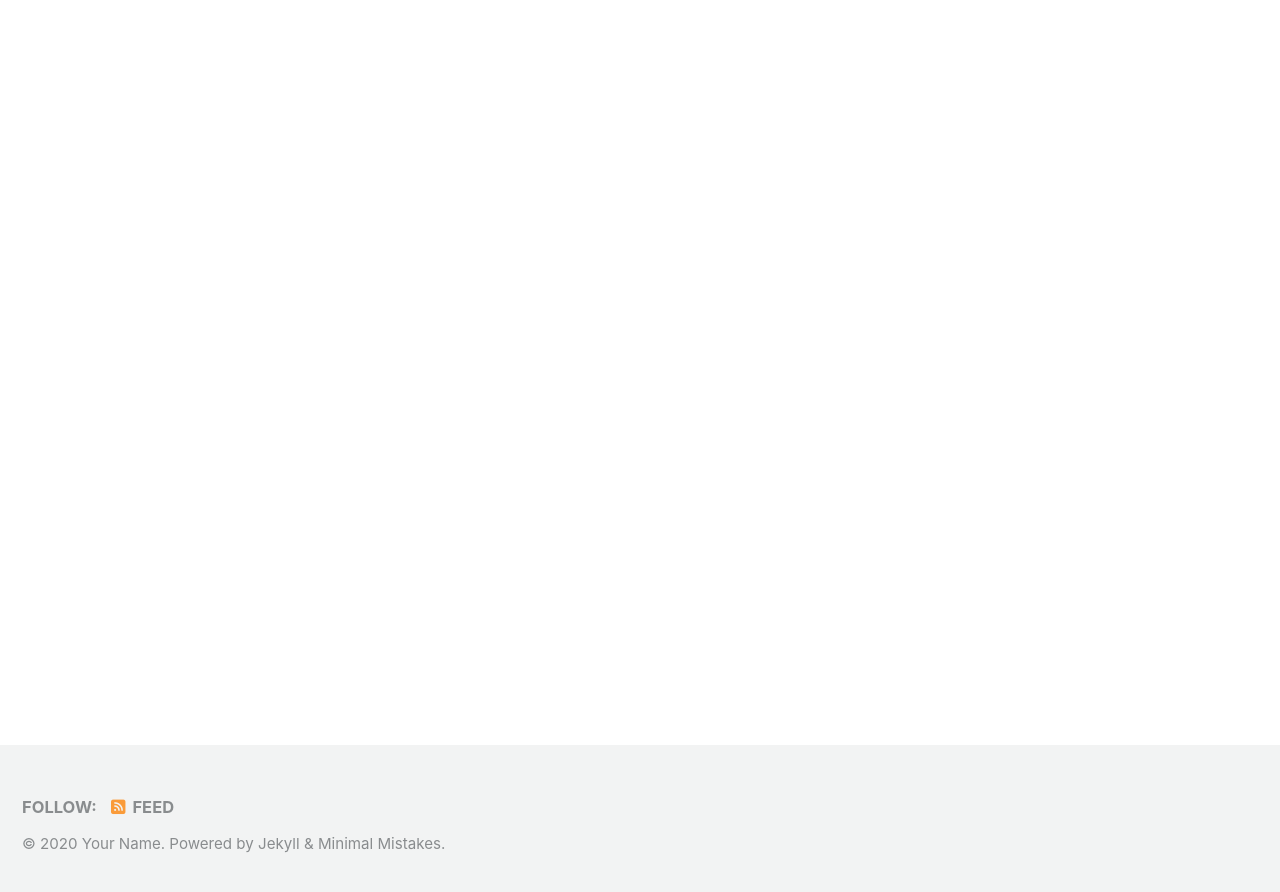
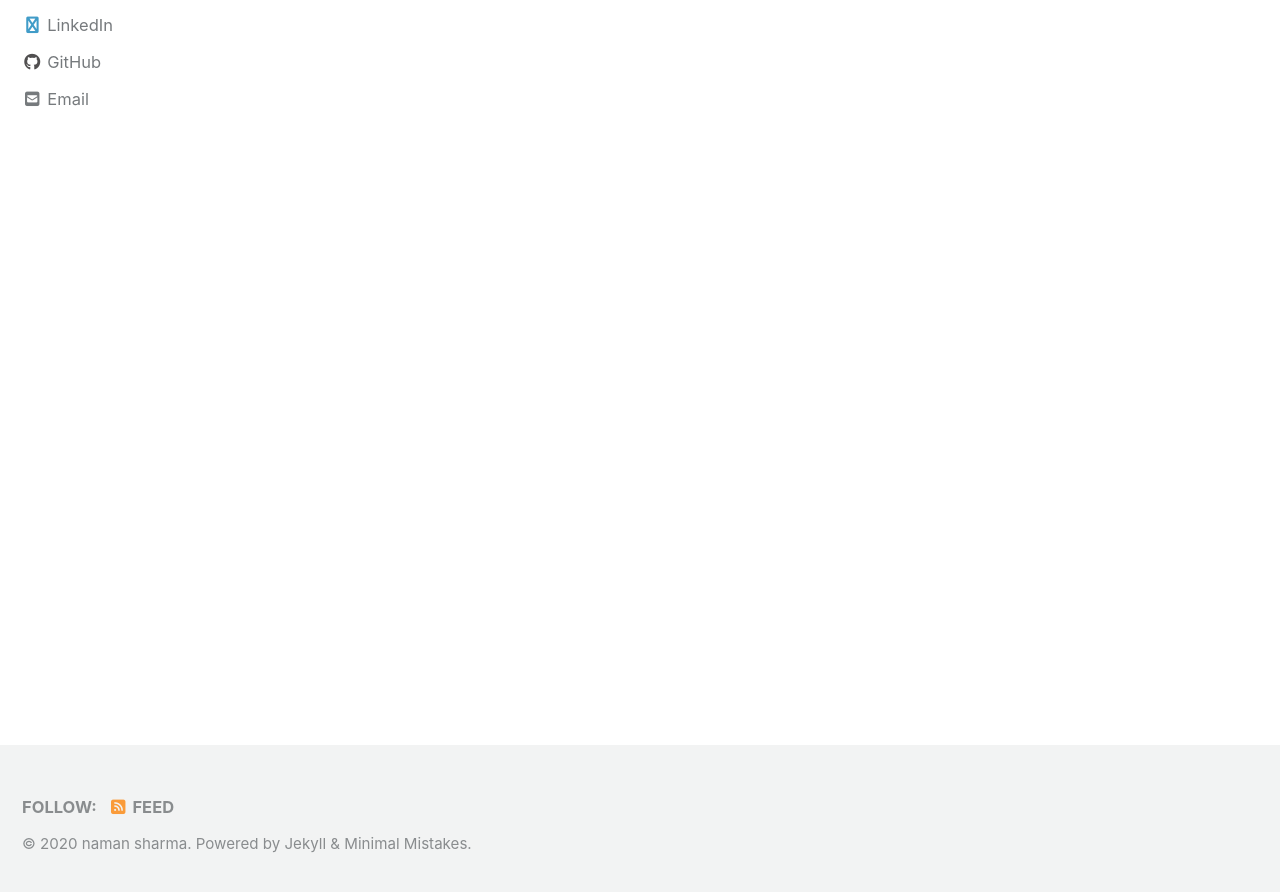
Before and after one commit to nmnshrma/nmnshrma.github.io, a Jekyll site: the page built from index.html, in a window 1280 px wide and 900 px high, scrolled down 222 px. Shown: the top 892 px of the window. Built offline with Jekyll 4.4.1, drawn with Linux system fonts in a browser that asks for light colours; cached includes are drawn as plain includes; nearby versions of some CDN libraries; the list of posts is cut into pages by our own code; some of the changed text lies outside the part shown.

Commit message:
Add Basic Info

```diff
--- a/_config.yml
+++ b/_config.yml
@@ -16,11 +16,11 @@ minimal_mistakes_skin    : "default" # "air", "aqua", "contrast", "dark", "dirt"
 
 # Site Settings
 locale                   : "en-US"
-title                    : "Site Title"
+title                    : "naman sharma"
 title_separator          : "-"
 subtitle                 : # site tagline that appears below site title in masthead
-name                     : "Your Name"
-description              : "An amazing website."
+name                     : "naman sharma"
+description              : "a place for my experiments."
 url                      : # the base hostname & protocol for your site e.g. "https://mmistakes.github.io"
 baseurl                  : # the subpath of your site, e.g. "/blog"
 repository               : # GitHub username/repo-name e.g. "mmistakes/minimal-mistakes"
@@ -107,18 +107,18 @@ analytics:
 
 # Site Author
 author:
-  name             : "Your Name"
+  name             : "naman sharma"
   avatar           : # path of avatar image, e.g. "/assets/images/bio-photo.jpg"
-  bio              : "I am an **amazing** person."
-  location         : "Somewhere"
-  email            :
+  bio              : "pretty, pretty good."
+  location         : "Seattle, WA"
+  email            : "in.namansharma@gmail.com"
   links:
     - label: "Email"
       icon: "fas fa-fw fa-envelope-square"
       # url: mailto:your.name@email.com
-    - label: "Website"
-      icon: "fas fa-fw fa-link"
-      # url: "https://your-website.com"
+    - label: "LinkedIn"
+      icon: "fas fa-fw fa-linkedin-in"
+      url: "https://www.linkedin.com/in/namansharma-in/"
     - label: "Twitter"
       icon: "fab fa-fw fa-twitter-square"
       # url: "https://twitter.com/"
@@ -127,7 +127,7 @@ author:
       # url: "https://facebook.com/"
     - label: "GitHub"
       icon: "fab fa-fw fa-github"
-      # url: "https://github.com/"
+      url: "https://github.com/nmnshrma"
     - label: "Instagram"
       icon: "fab fa-fw fa-instagram"
       # url: "https://instagram.com/"
```
